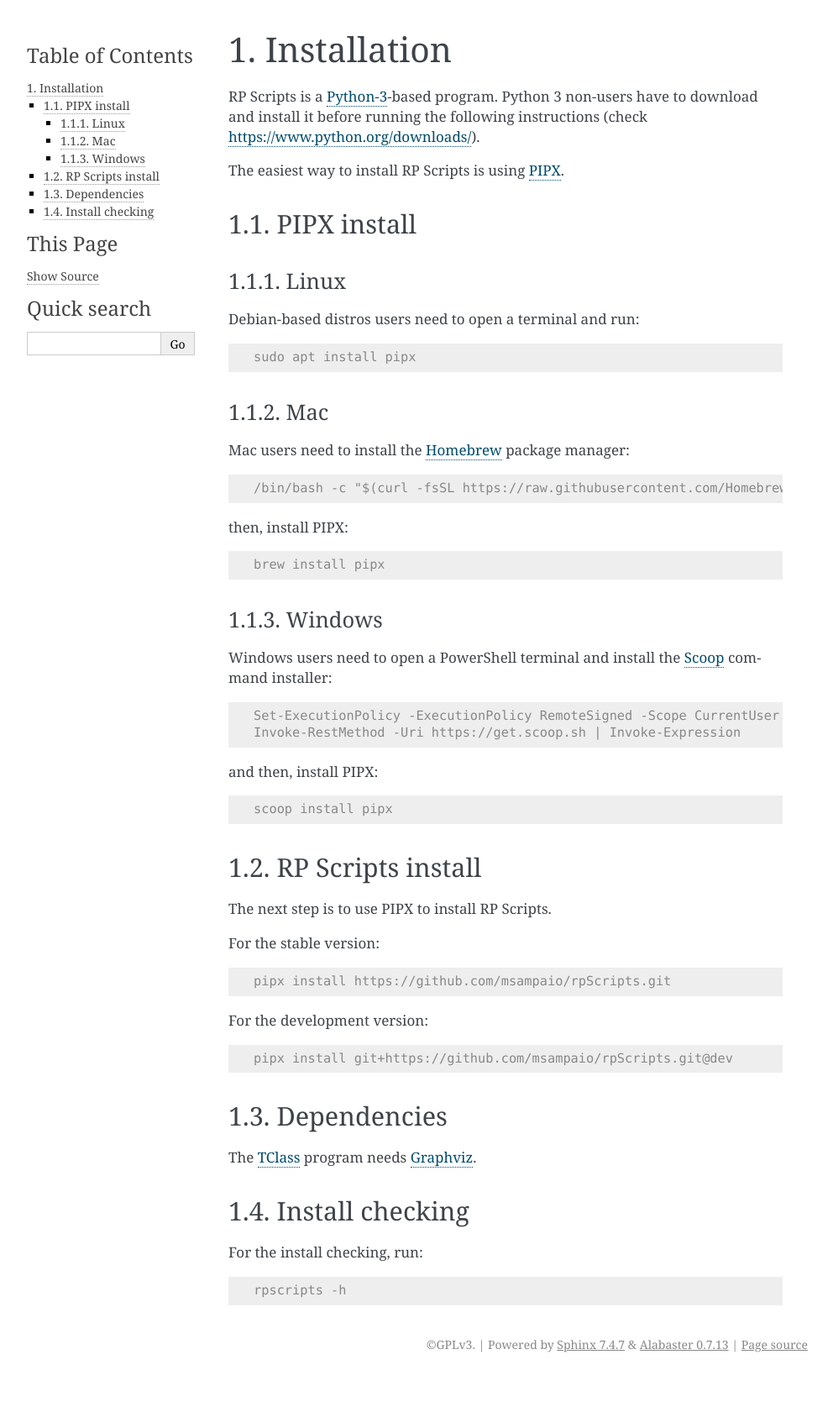
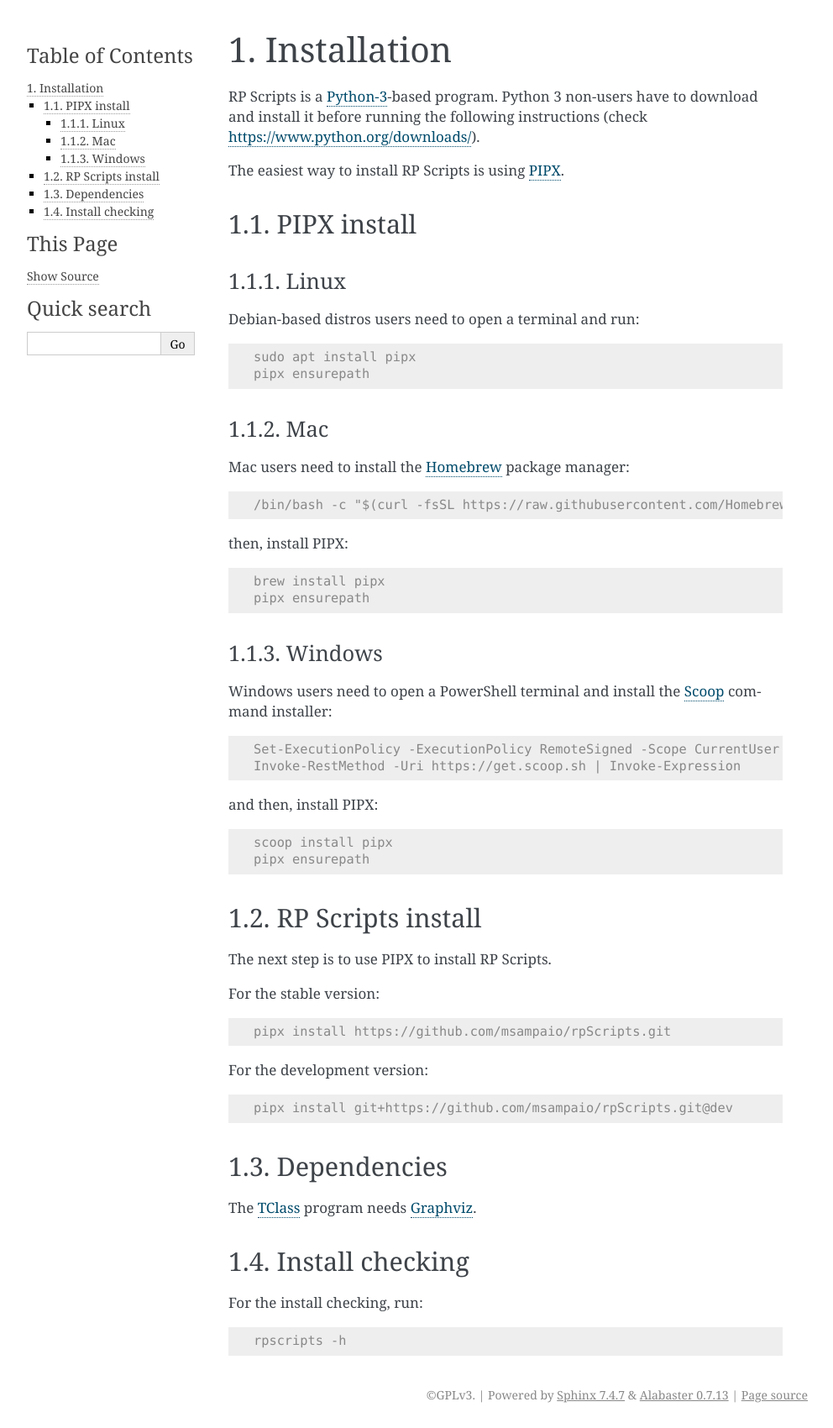
Before and after one commit to msampaio/rpScripts, a Sphinx documentation site: the page built from docs/source/installation.rst, in a window 1280 px wide. Shown: the whole page at 84% size, without its empty margins (148-1140 px from the left). Built offline with Sphinx 7.4.7, drawn with Linux system fonts in a browser that asks for light colours; before the commit the page ends 1640 px from its top, so only the background shows below that.

Commit message:
Add missing information in installation process

```diff
--- a/docs/source/installation.rst
+++ b/docs/source/installation.rst
@@ -16,6 +16,7 @@
 .. code-block:: console
 
    sudo apt install pipx
+   pipx ensurepath
 
 Mac
 ~~~
@@ -31,7 +32,7 @@
 .. code-block:: console
 
    brew install pipx
-
+   pipx ensurepath
 
 Windows
 ~~~~~~~
@@ -48,6 +49,7 @@
 .. code-block:: console
 
    scoop install pipx
+   pipx ensurepath
 
 RP Scripts install
 ------------------
```
Also changed, not shown: 1 other file.
